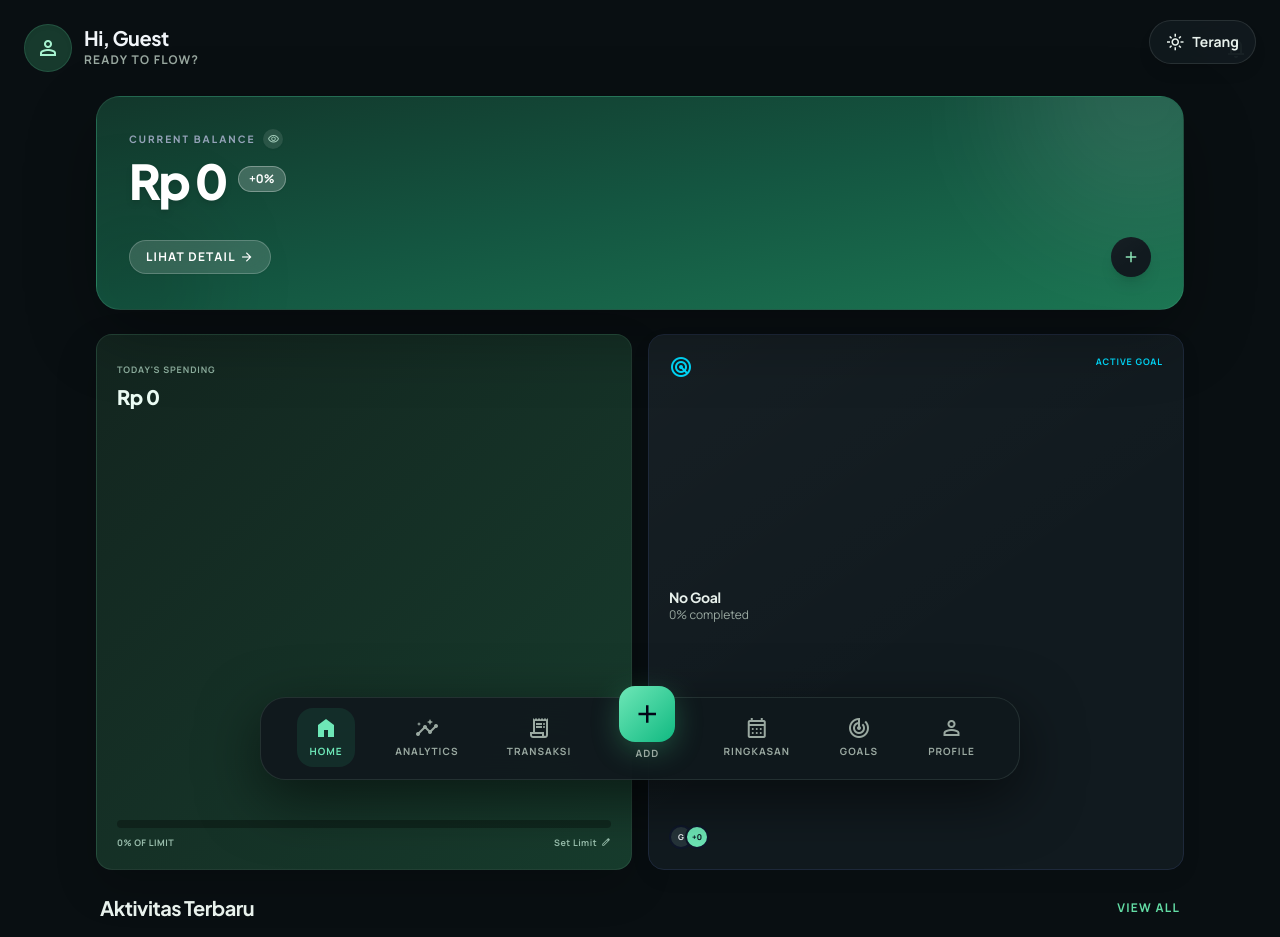
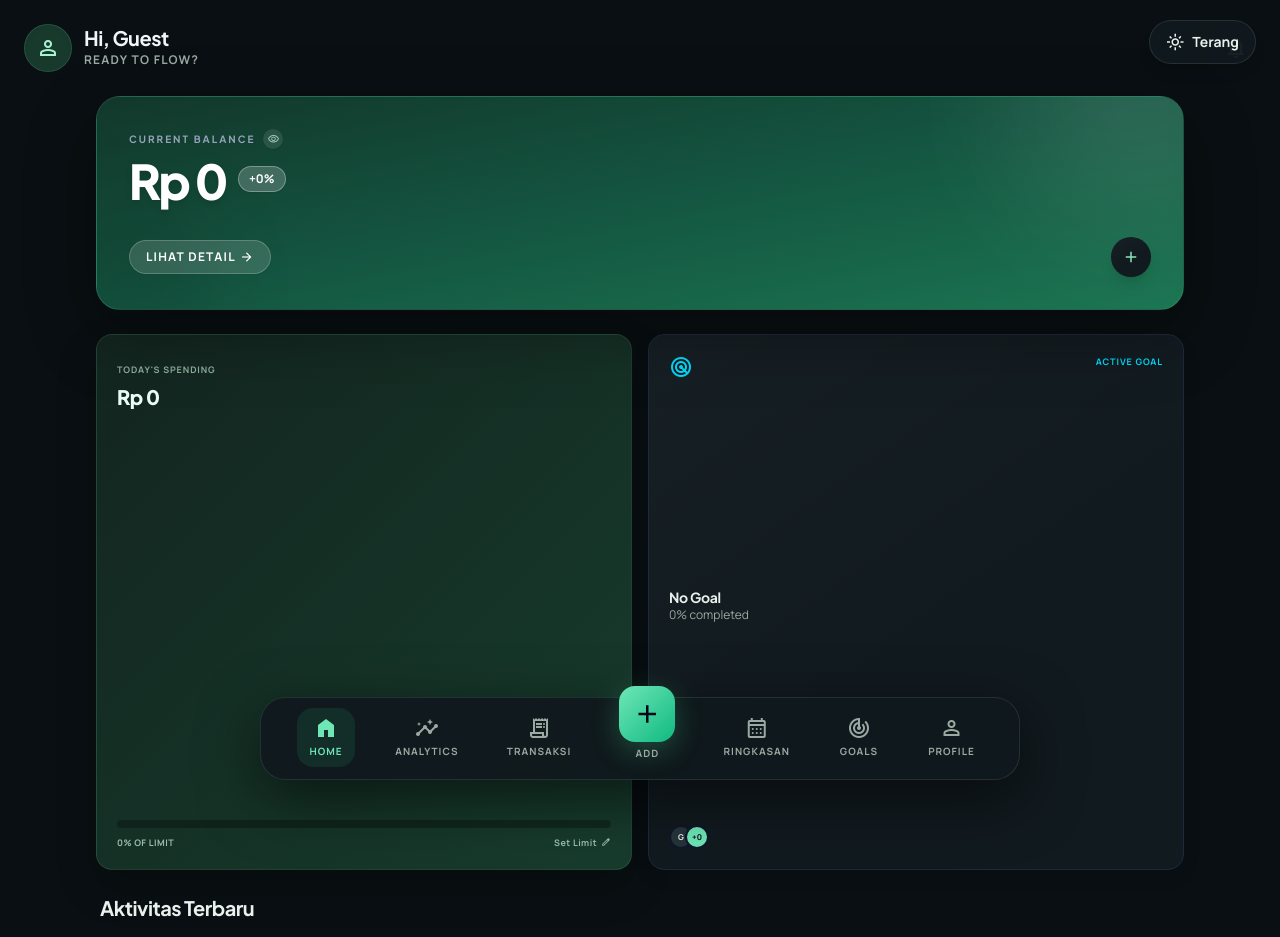
Before and after one commit to Fadilraflians/Apps-Duitflow, a React (Vite) app: page /home in a window 1280 px wide. Shown: the top 937 px of the page. Built offline with nearby package versions, Linux system fonts and the light colour scheme.

Commit message:
ui: remove dashboard view all button

```diff
--- a/src/screens/HomeDashboard.jsx
+++ b/src/screens/HomeDashboard.jsx
@@ -205,7 +205,6 @@ export default function HomeDashboard() {
         <section>
           <div className="flex justify-between items-center mb-4 px-1 mt-6">
             <h3 className="font-['Plus_Jakarta_Sans'] font-bold text-xl tracking-tight text-[#2c2f31] dark:text-slate-200">Aktivitas Terbaru</h3>
-            <Link to="/transactions" className="text-[#006a2d] dark:text-[#6bff8f] text-xs font-bold uppercase tracking-widest cursor-pointer hover:opacity-70 transition-opacity">View All</Link>
           </div>
 
           {/* Weekly Mini Chart */}
```
